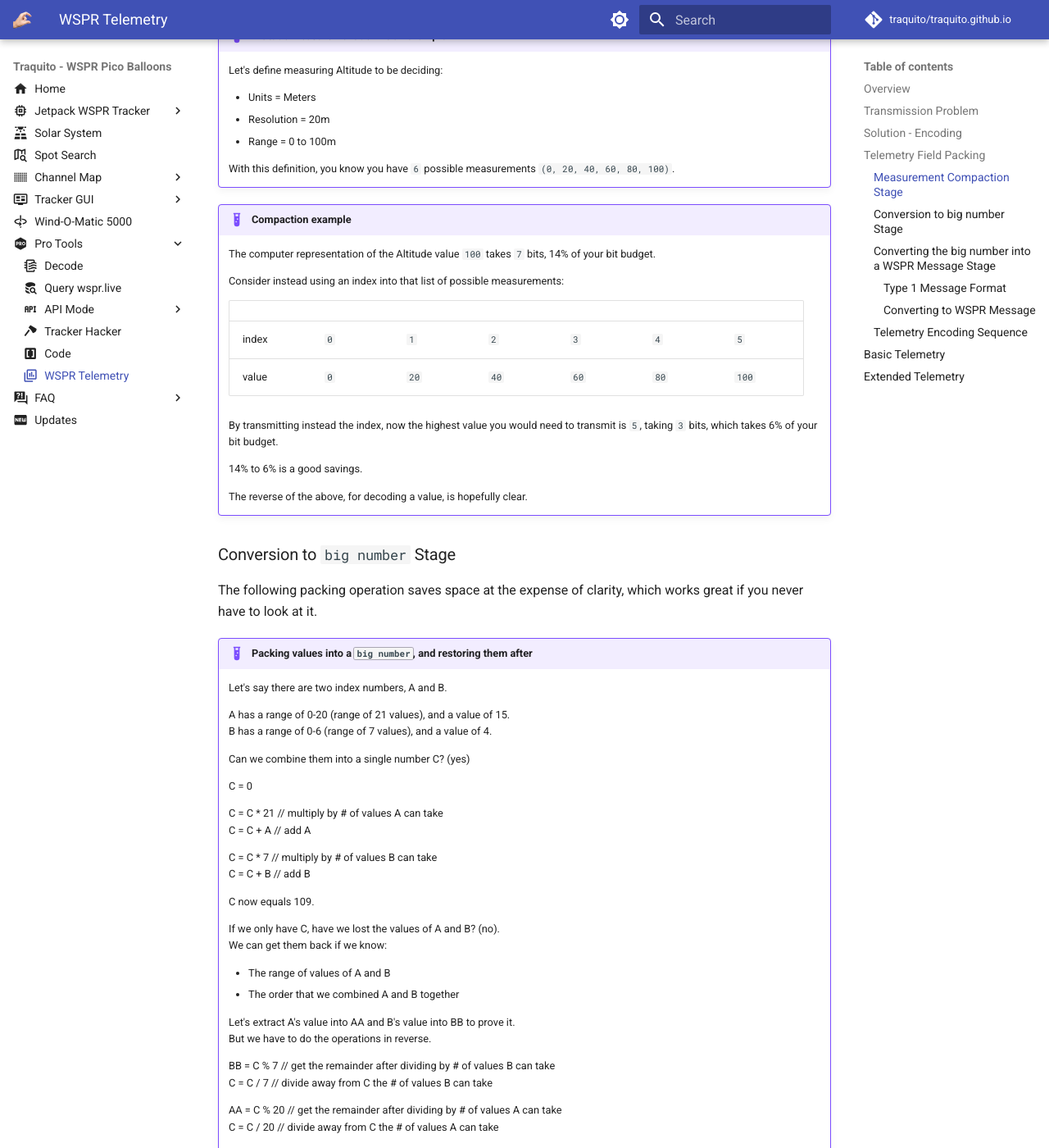
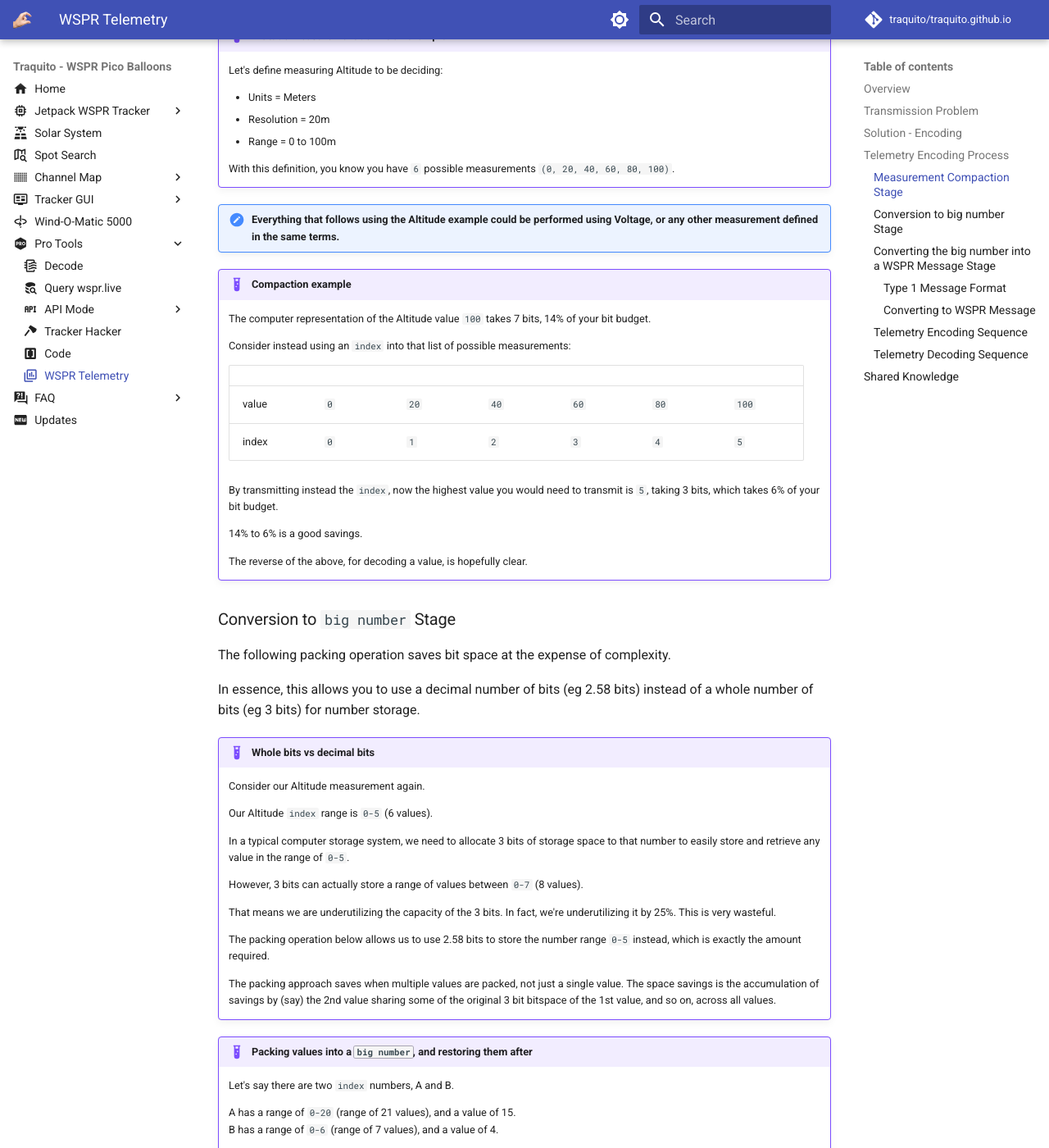
Before and after one commit to traquito/traquito.github.io, an MkDocs documentation site: the page built from docs/pro/telemetry/README.md, in a window 1280 px wide and 1400 px high, scrolled down 1582 px. Shown: the whole window at 82% size. Built offline with MkDocs 1.6.1 and Material for MkDocs 9.7.7, drawn with Linux system fonts in a browser that asks for light colours; comment, search, counter and statistics services are not loaded; some of the changed text lies outside the part shown.

Commit message:
telemetry work

````diff
--- a/docs/pro/telemetry/README.md
+++ b/docs/pro/telemetry/README.md
@@ -32,15 +32,15 @@
 !!! note "For technical reasons, the WSPR Type 1 message is used for this purpose."
 
 
-## Telemetry Field Packing
+## Telemetry Encoding Process
 
 The specific encoding/decoding technique relies on multiple different techniques, applied sequentially.
 
-The encoding process takes place in multiple stages. Decoding reverses those operations in the opposite sequence.
+The encoded data can decoded by performing reverse of those operations in the opposite sequence.
 
-The subsections below walk through these stages.
+The subsections below walk through the encoding stages and notes how the reverse operation would be performed.
 
-The processes described below only introduce the techniques applied in encoding, and do not spell out the precise technical specifics required to encode or decode.
+The processes described below only introduce the techniques applied in encoding, and do not spell out the precise technical specifics required to encode or decode a specific message.
 
 
 ### Measurement Compaction Stage
@@ -61,18 +61,20 @@
 
     With this definition, you know you have `6` possible measurements `(0, 20, 40, 60, 80, 100)`.
 
+!!! note "Everything that follows using the Altitude example could be performed using Voltage, or any other measurement defined in the same terms."
+
 !!! example "Compaction example"
-    The computer representation of the Altitude value `100` takes `7` bits, 14% of your bit budget.
+    The computer representation of the Altitude value `100` takes 7 bits, 14% of your bit budget.
 
-    Consider instead using an index into that list of possible measurements:
+    Consider instead using an `index` into that list of possible measurements:
 
 
     |     |     |     |     |     |     |     |
     | --- | --- | --- | --- | --- | --- | --- |
+    | value | `0` | `20` | `40` | `60` | `80` | `100` |
     | index | `0` |  `1` |  `2` |  `3` |  `4` |   `5` |
-    | value | `0` | `20` | `40` | `60` | `80` | `100` |
 
-    By transmitting instead the index, now the highest value you would need to transmit is `5`, taking `3` bits, which takes 6% of your bit budget.
+    By transmitting instead the `index`, now the highest value you would need to transmit is `5`, taking 3 bits, which takes 6% of your bit budget.
 
     14% to 6% is a good savings.
 
@@ -81,13 +83,32 @@
 
 ### Conversion to `big number` Stage
 
-The following packing operation saves space at the expense of clarity, which works great if you never have to look at it.
+The following packing operation saves bit space at the expense of complexity.
+
+In essence, this allows you to use a decimal number of bits (eg 2.58 bits) instead of a whole number of bits (eg 3 bits) for number storage.
+
+!!! example "Whole bits vs decimal bits"
+    Consider our Altitude measurement again.
+
+    Our Altitude `index` range is `0-5` (6 values).
+
+    In a typical computer storage system, we need to allocate 3 bits of storage space to that number to easily store and retrieve any value in the range of `0-5`.
+
+    However, 3 bits can actually store a range of values between `0-7` (8 values).
+
+    That means we are underutilizing the capacity of the 3 bits. In fact, we're underutilizing it by 25%. This is very wasteful.
+
+    The packing operation below allows us to use 2.58 bits to store the number range `0-5` instead, which is exactly the amount required.
+
+    The packing approach saves when multiple values are packed, not just a single value. The space savings is the accumulation of savings by (say) the 2nd value sharing some of the original 3 bit bitspace of the 1st value, and so on, across all values.
+
+
 
 !!! example "Packing values into a `big number`, and restoring them after"
-    Let's say there are two index numbers, A and B.
+    Let's say there are two `index` numbers, A and B.
 
-    A has a range of 0-20 (range of 21 values), and a value of 15.<br/>
-    B has a range of 0-6 (range of 7 values), and a value of 4.
+    A has a range of `0-20` (range of 21 values), and a value of 15.<br/>
+    B has a range of `0-6` (range of 7 values), and a value of 4.
 
     Can we combine them into a single number C? (yes)
 
@@ -107,7 +128,7 @@
     - The range of values of A and B
     - The order that we combined A and B together
 
-    Let's extract A's value into AA and B's value into BB to prove it.<br/>
+    Let's extract A's value into AA and B's value into BB to demonstrate it.<br/>
     But we have to do the operations in reverse.
 
     BB = C % 7 // get the remainder after dividing by # of values B can take<br/>
@@ -145,23 +166,18 @@
     | Grid 4 | 0-9 | 10  |
     | Power | ... | 19  |
 
-!!! note "Note the definition of field `Grid 2` and `Grid 3`"
-    We see `Grid 2` has `18` values we can use, in the range `A-R`.<br/>
-    We see `Grid 3` has `10` values we can use, in the range `0-9`.
-
 
 #### Converting to WSPR Message
 
+We saw above that our `big number` C (value 109) was able to be restored back into A and B's original values. This was done by knowing the original range of values of A and B.
+
+If we can encode our `big number` C into a WSPR message, and send it, the receiver should be able to extract the `big number` C, and then restore A and B's values, completing the encoded transfer.
+
+
 !!! example "Converting the `big number` into a WSPR message"
-    We saw above that C was able to be restored back into A and B's original values. This was done by knowing the original range of values of A and B.
+    Note WSPR Type 1 fields `Grid 2` with range of `A-R` (18 values) and `Grid 3` with range of `0-9` (10 values).
 
-    We can instead, for transmission, encode C into the fields of the WSPR message.
-
-    Remember the fields `Grid 2` with range of `A-R` (18 values) and `Grid 3` with range of `0-9` (10 values).
-
-    The A range of 0-21 (22 values) cannot fit in `Grid 2` or `Grid 3` alone.
-
-    Using only our `big number` C value of 109, we can spread A and B across `Grid 2` and `Grid 3` in a way where the values of the input A and B are preserved.
+    We will spread the `big number` C value of 109, across `Grid 2` and `Grid 3`'s legal values (in a way where the values of the input A and B are preserved).
 
     By knowing the range of `Grid 2` and `Grid 3` we can map to them. G2 is short for `Grid 2` and G3 is short for `Grid 3`.
 
@@ -175,9 +191,9 @@
     G2 now equals 1 (letter `B`)<br/>
     G3 now equals 6 (number `6`).
 
-    If we only have the WSPR Message fields `Grid 2` and `Grid 3`, can we restore the value of C?<br/>(yes, with the same technique as we did to restore A and B).
+    If we only have the WSPR Message fields `Grid 2` and `Grid 3`, can we restore the value of C? (yes)
 
-    Let's extract `Grid 2` and `Grid 3`'s values into CC to prove it.
+    Let's extract `Grid 2` and `Grid 3`'s values into CC to demonstrate it.
 
     This is performed in the mathematically reverse order of the operations to get here.
 
@@ -205,9 +221,20 @@
 WSPR --> Send
 ```
 
+### Telemetry Decoding Sequence
 
-## Basic Telemetry
+```mermaid
+graph RL
+
+Receive --> WSPR[Have<br/>WSPR]
+WSPR --> BN[Big<br/>Number]
+BN --> MC[Measurement<br/>Compaction]
+MC --> Measure[Telemetry<br/>Measurements]
+```
 
 
+## Shared Knowledge
 
-## Extended Telemetry
+Both the sender and receiver of encoded data must know the particular details of the encoding scheme in order for the encoded data to be decoded.
+
+These details are specified in following sections.
````
Also changed, not shown: docs/pro/telemetry/history/README.md (added, +33 -0 lines).
